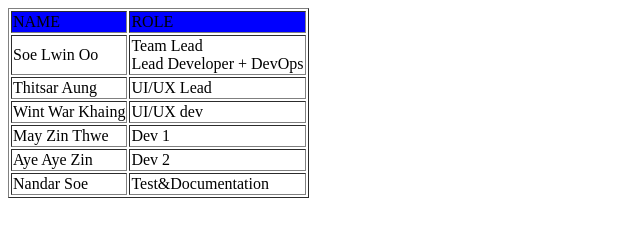
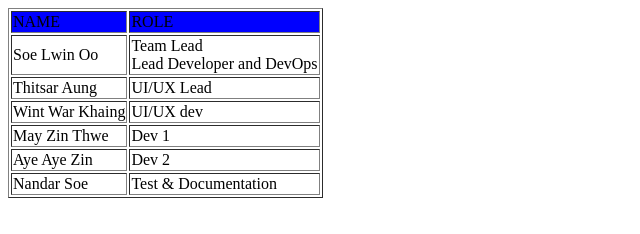
Before and after one commit to echo-mdy-geo/Geo-echo-app-in-myanmar, a plain HTML site: page public/work.html in a window 1280 px wide. Shown: the whole page, without its empty margins (0-640 px from the left). Drawn offline with Linux system fonts and the light colour scheme.

Commit message:
how it work page

```diff
--- a/public/work.html
+++ b/public/work.html
@@ -8,7 +8,7 @@
  <tr>
    <td>Soe Lwin Oo</td>
    <td>Team Lead<br>
-       Lead Developer + DevOps</td>
+       Lead Developer and DevOps</td>
  </tr>
  <tr>
    <td>Thitsar Aung</td>
@@ -28,7 +28,7 @@
  </tr>
  <tr>
    <td>Nandar Soe</td>
-   <td>Test&Documentation</td>
+   <td>Test & Documentation</td>
  </tr>
 </table>
 </html>
```
